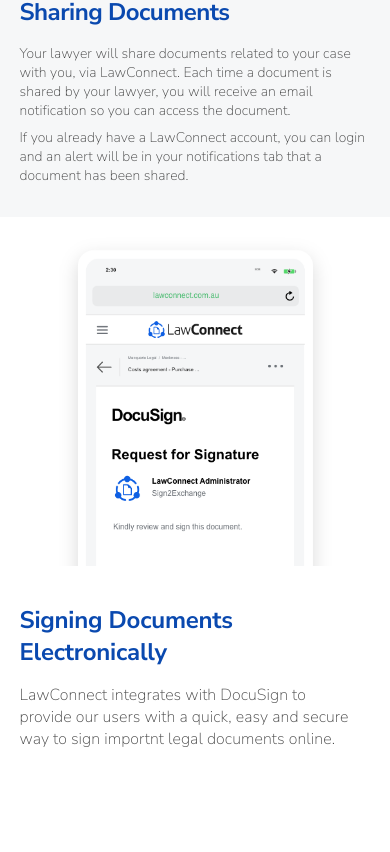
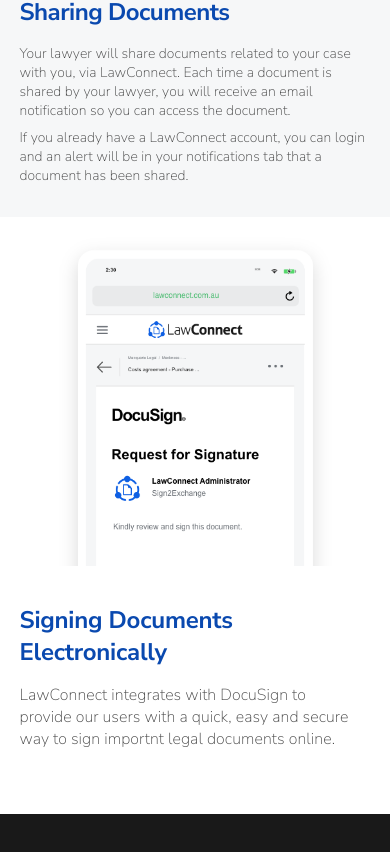
Before and after one commit to I-A11/law-connect, a Next.js app: page / in a window 390 px wide. Shown: the part 2412-3264 px from the top of the page. Before the commit the page ends 3226 px from the top, so only its background shows below. Built offline with nearby package versions, Linux system fonts and the light colour scheme.

Commit message:
Create footer component.

```diff
--- a/components/common/Footer.js
+++ b/components/common/Footer.js
@@ -1,5 +1,7 @@
+import styles from "./Footer.module.css";
+
 const Footer = () => {
-  return <div>Footer</div>;
+  return <div className={styles.footer}></div>;
 };
 
 export default Footer;
--- /dev/null
+++ b/components/common/Footer.module.css
@@ -0,0 +1,11 @@
+.footer {
+  background: #191919;
+  width: 100%;
+  height: 8rem;
+}
+
+@media screen and (max-width: 915px) {
+  .footer {
+    height: 3rem;
+  }
+}
--- a/pages/businesses.js
+++ b/pages/businesses.js
@@ -1,4 +1,5 @@
 import Header from "../components/common/Header";
+import Footer from "../components/common/Footer";
 import styles from "../components/home/HomeHero.module.css";
 
 const businesses = () => {
@@ -8,6 +9,7 @@
       <div className='placeholder'>
         <h1>Businesses Page Placeholder</h1>
       </div>
+      <Footer />
     </div>
   );
 };
--- a/pages/contact.js
+++ b/pages/contact.js
@@ -1,4 +1,5 @@
 import Header from "../components/common/Header";
+import Footer from "../components/common/Footer";
 import styles from "../components/home/HomeHero.module.css";
 
 const contact = () => {
@@ -8,6 +9,7 @@
       <div className='placeholder'>
         <h1>Contact Page Placeholder</h1>
       </div>
+      <Footer />
     </div>
   );
 };
--- a/pages/index.js
+++ b/pages/index.js
@@ -3,6 +3,7 @@
 import Sharing from "../components/home/Sharing";
 import Signing from "../components/home/Signing";
 import Solution from "../components/home/Solution";
+import Footer from "../components/common/Footer";
 
 const defaultTitle = "Find your lawyer. Connect online. | LawConnect";
 const defaultDescription =
@@ -26,6 +27,7 @@
       <Solution />
       <Sharing />
       <Signing />
+      <Footer />
     </div>
   );
 };
--- a/pages/people.js
+++ b/pages/people.js
@@ -1,4 +1,5 @@
 import Header from "../components/common/Header";
+import Footer from "../components/common/Footer";
 import styles from "../components/home/HomeHero.module.css";
 
 const people = () => {
@@ -8,6 +9,7 @@
       <div className='placeholder'>
         <h1>For People Page Placeholder</h1>
       </div>
+      <Footer />
     </div>
   );
 };
```
